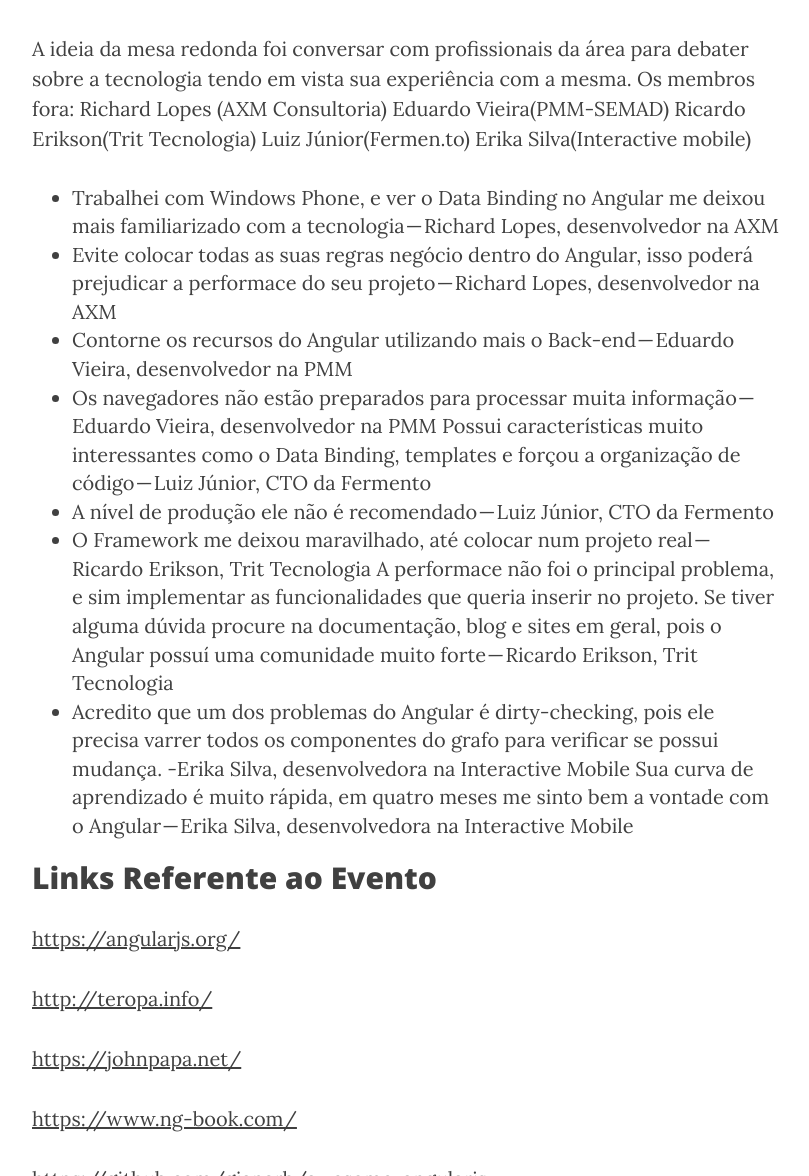
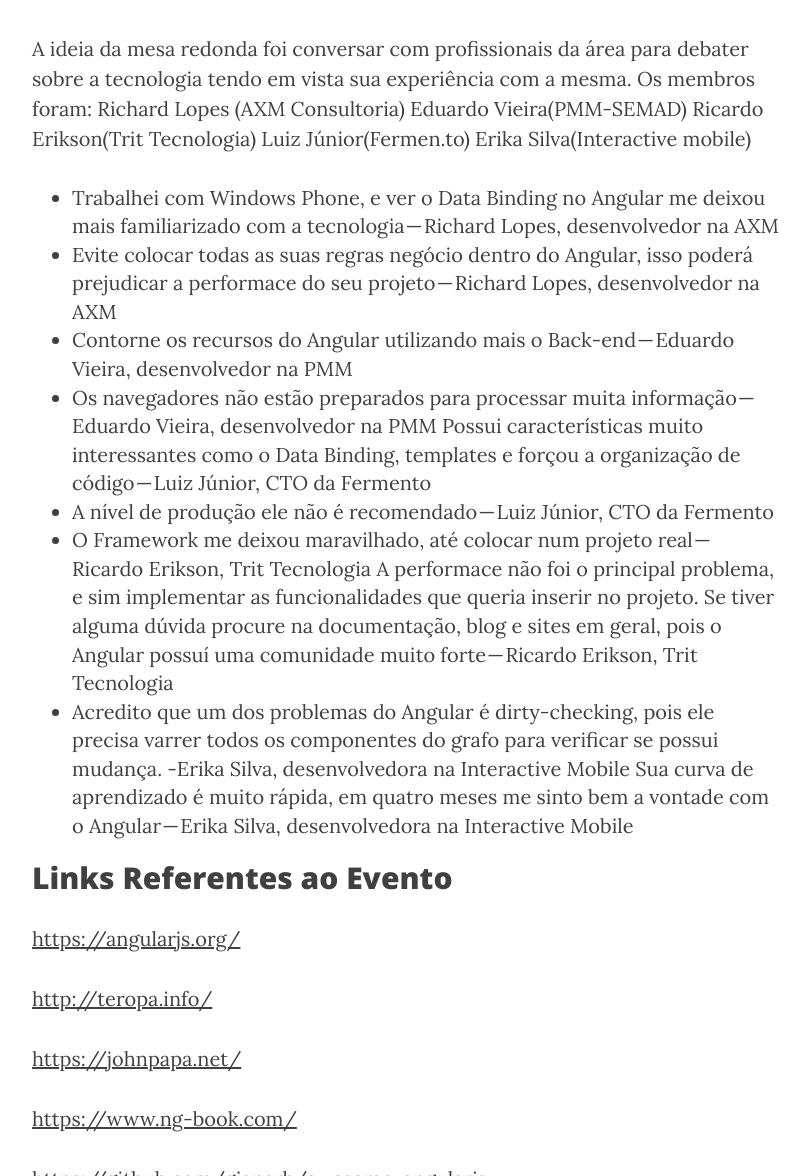
Before and after one commit to FEMUGAM/femugam.github.io, a Jekyll site: the page built from _posts/2016-08-19-1femugam-angularjs.markdown, in a window 1280 px wide and 1400 px high, scrolled down 1945 px, cut to the strip 224-1400 px from the top of the window. Shown: the whole strip, without its empty margins (233-1042 px from the left). Built offline with Jekyll 4.4.1, drawn with Linux system fonts in a browser that asks for light colours; nearby versions of some CDN libraries; comment, search, counter and statistics services are not loaded; some of the changed text lies outside the part shown.

Commit message:
melhorias

```diff
--- a/_data/members.yml
+++ b/_data/members.yml
@@ -19,7 +19,7 @@
   role: Desenvolvedora
   github :  IngridMendes
   img : /img/membros/ingrid.jpg
-  bio: Finalista do curso de Sistemas de Informação da Universidade Federal do Amazonas.
+  bio: Finalista do curso de Sistemas de Informação da Universidade Federal do Amazonas. Atuou em projeto em parceria com o INDT, de onde contribuiu com a comunidade científica na  área de Usabilidade.
   visible: true
 
 - name: Jaime Neves
--- a/_posts/2016-08-19-1femugam-angularjs.markdown
+++ b/_posts/2016-08-19-1femugam-angularjs.markdown
@@ -3,7 +3,7 @@
 title:      1º FEMUG - AM
 author:     FEMUG-AM
 tags: 	eventos angularjs
-subtitle:  	Veja mais o que ocorreu no primeiro Femug de manaus
+subtitle:  	Veja mais o que ocorreu no primeiro Femug de Manaus
 category:  eventos
 ---
 <!-- Start Writing Below in Markdown -->
@@ -36,7 +36,7 @@
 
 
 A ideia da mesa redonda foi conversar com profissionais da área para debater sobre a tecnologia tendo em vista sua experiência com a mesma.
-Os membros fora:
+Os membros foram:
 Richard Lopes (AXM Consultoria)
 Eduardo Vieira(PMM-SEMAD)
 Ricardo Erikson(Trit Tecnologia)
@@ -55,7 +55,7 @@
 Sua curva de aprendizado é muito rápida, em quatro meses me sinto bem a vontade com o Angular — Erika Silva, desenvolvedora na Interactive Mobile
 
 
-## Links Referente ao Evento
+## Links Referentes ao Evento
 
 [https://angularjs.org/](https://angularjs.org/)
 
--- a/_posts/2016-09-17-2femug-nodejs.markdown
+++ b/_posts/2016-09-17-2femug-nodejs.markdown
@@ -3,7 +3,7 @@
 title:      2º FEMUG -AM NODEJS
 author:     FEMUG-AM
 tags: 		eventos nodejs
-subtitle:  	Veja mais o que ocorreu no segundo Femug de manaus
+subtitle:  	Veja mais o que ocorreu no segundo Femug de Manaus
 category  :  eventos
 header-img  : img/2femug.jpg
 ---
--- a/_posts/2016-10-22-3femugam.markdown
+++ b/_posts/2016-10-22-3femugam.markdown
@@ -3,7 +3,7 @@
 title:      3º FEMUG -AM
 author:     FEMUG-AM
 tags: 		eventos
-subtitle:  	Veja mais o que ocorreu no terceiro Femug de manaus
+subtitle:  	Veja mais o que ocorreu no terceiro Femug de Manaus
 category:  eventos
 ---
 <!-- Start Writing Below in Markdown -->
```
Also changed, not shown: other parts of _posts/2016-08-19-1femugam-angularjs.markdown (+1 -1 lines), other parts of _posts/2016-09-17-2femug-nodejs.markdown (+2 -2 lines), other parts of _posts/2016-10-22-3femugam.markdown (+1 -1 lines).
